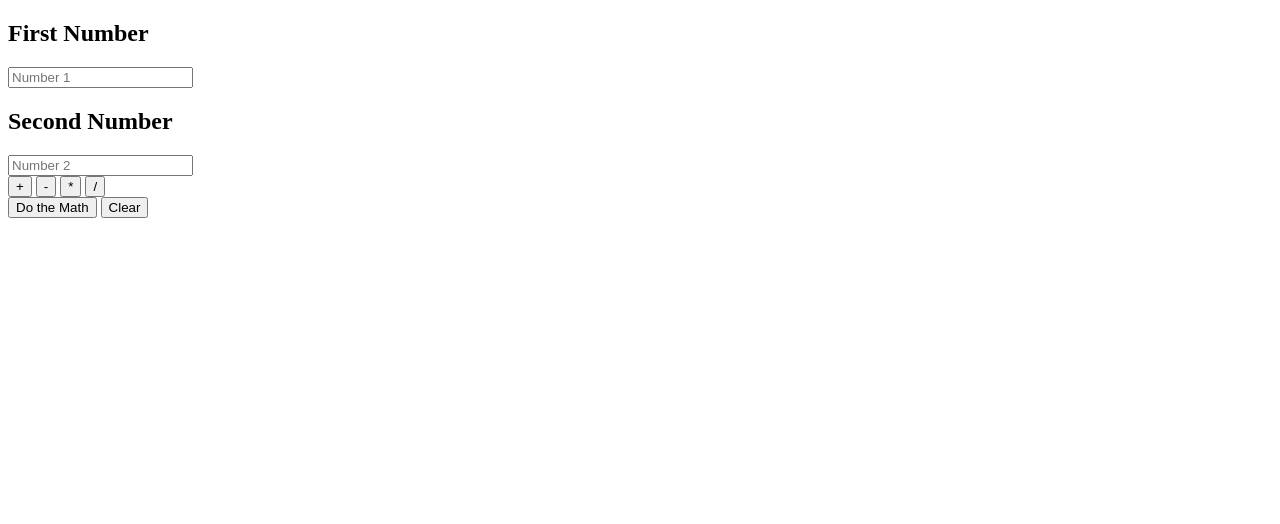
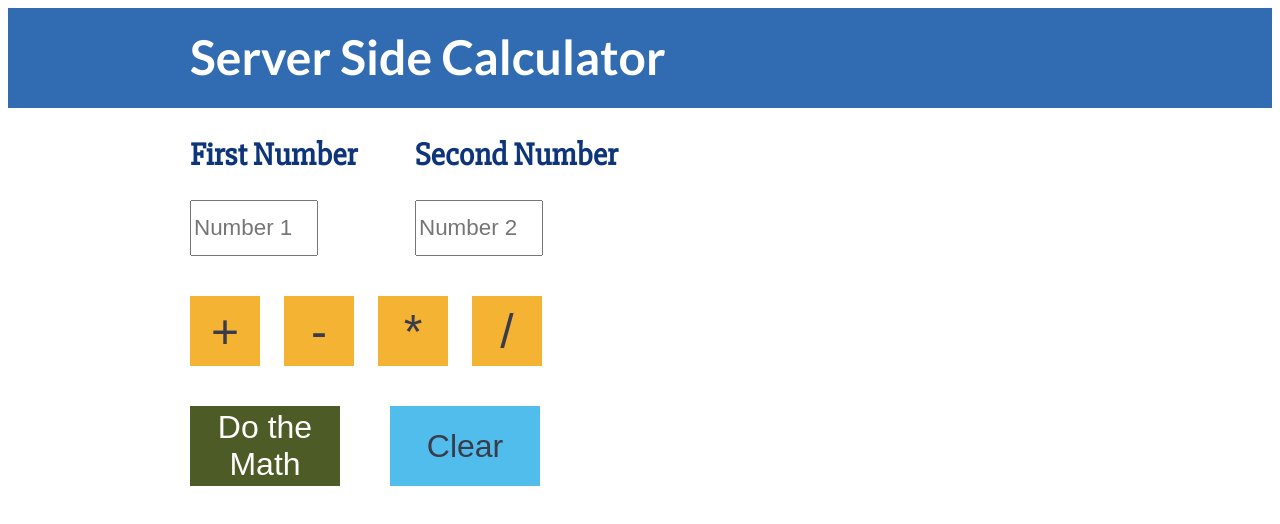
Before and after one commit to ErinBlack/ServerSideCalculator, a website: page public/index.html in a window 1280 px wide. Drawn offline with Linux system fonts and the light colour scheme.

Commit message:
styled the doc and added clear functionality

```diff
--- a/public/index.html
+++ b/public/index.html
@@ -5,13 +5,24 @@
     <title>Server Side Calculator</title>
     <script type="text/javascript" src="vendors/jquery-3.2.1.min.js"></script>
     <script type="text/javascript" src="scripts/calculator.js"></script>
+    <link rel="stylesheet" href="/style.css">
+    <link href="https://fonts.googleapis.com/css?family=Lato:700|Slabo+27px" rel="stylesheet">
   </head>
   <body>
+    <header>
+      <h1>Server Side Calculator</h1>
+    </header>
+    <div class="wrapper">
+
         <div id="inputs">
+            <div class="numberInputs" id="firstNumber">
               <h2>First Number</h2>
-        <input type="text" id="num1" placeholder="Number 1">
+              <input type="text" class="numBoxes" id="num1" placeholder="Number 1">
+            </div>
+            <div class="numberInputs" id="secondNumber">
               <h2>Second Number</h2>
-        <input type="text" id="num2" placeholder="Number 2">
+              <input type="text" id="num2" class="numBoxes" placeholder="Number 2">
+            </div>
         </div>
         <div id="calcButtons">
           <button type="button" class = "mathButtons" id="add" >+</button>
@@ -26,5 +37,7 @@
         <div class="mathResult">
 
         </div>
+
+      </div>
   </body>
 </html>
--- a/public/scripts/calculator.js
+++ b/public/scripts/calculator.js
@@ -1,6 +1,16 @@
 $(document).ready(function(){
   console.log('jquery sourced');
+
+  //Styling for rollover buttons
+
+  $(".mathButtons").hover(function(){
+    $(this).css("background-color", "#F19934");
+    }, function(){
+    $(this).css("background-color", "#F4B333");
+});
+
   var calcType;
+
   $('.mathButtons').on('click', function(){
     calcType = $(this).attr('id');
   });
@@ -23,7 +33,29 @@ $(document).ready(function(){
     });//end ajax call
   });//end onClick
 
+// on click for concat button
+$('.calcButton').on('click', function concatNum(){
+   console.log('concatNum executed');
+  var concatNumber ;
+  var numPressed = $(this).val();
+  var numString = numPressed.toString();
+  if($(".mathButtons").data('clicked', 'yes')){
+    return numString;
+    console.log(numString);
+  } else {
+    numString = numString + numPressed;
+    console.log(numString);
+  }
+ });
+
+// clear out the fields onClick of clear button
+$('#clear').on('click', clearCalc );
+
 });//end document.ready
 
-
-//calcuation object function
+// start clearCalc funciton
+function clearCalc(){
+  console.log('clear calc working');
+  $('.mathResult').empty();
+  $('.numBoxes').val('');
+} //end clearCalc funciton
--- /dev/null
+++ b/public/style.css
@@ -0,0 +1,87 @@
+.wrapper{
+  margin: 0 auto;
+  max-width: 900px;
+}
+
+/* text styles */
+h1{
+  font-family: 'Lato', sans-serif;
+  font-size: 3em;
+  color: white;
+  max-width: 900px;
+  margin: 0 auto;
+  padding-top: 20px;
+}
+h2 {
+  font-family: 'Slabo 27px', serif;
+  font-size: 2em;
+  color: #0e357a;
+}
+
+header {
+  background-color:#316CB2;
+  width: 100%;
+  height: 100px;
+}
+
+.mathResult{
+  width: 100%;
+  font-family: 'Lato', sans-serif;
+  font-size: 1.7em;
+  color: #316CB2;
+}
+
+/* Input Styles */
+
+
+#inputs{
+  width: 100%;
+  overflow: auto;
+  margin-bottom: 40px;
+
+}
+.numberInputs{
+  width: 25%;
+  float: left;
+}
+
+.numBoxes{
+  height: 50px;
+  width: 120px;
+  font-size: 1.4em;
+}
+/* Button Styles */
+.mathButtons{
+  height: 70px;
+  width: 70px;
+  margin: 0 20px 40px 0 ;
+  border: none;
+  background-color: #F4B333;
+  color: #3B3C4B;
+  font-size: 3em;
+}
+
+#calculate{
+  height: 80px;
+  width: 150px;
+  border: none;
+  background-color: #4d5b26;
+  color: white;
+  font-size: 2em;
+  float: left;
+}
+
+#clear{
+  height: 80px;
+  width: 150px;
+  margin: 0 0 0 50px;
+  border: none;
+  background-color: #51BDEC;
+  color: #3B3C4B;
+  font-size: 2em;
+  float: left;
+}
+
+#submitButtons {
+  overflow: auto;
+}
```
Lines whose indentation alone changed are shown as unchanged.
